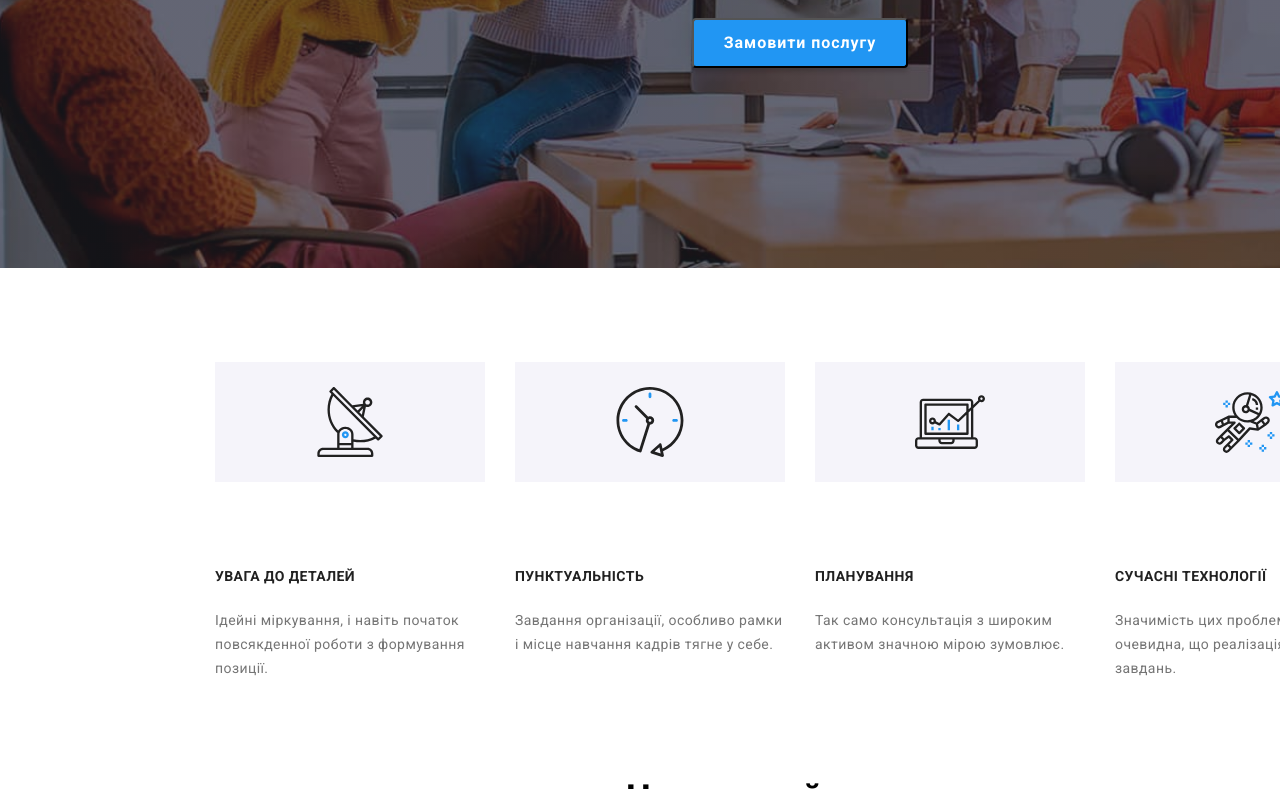
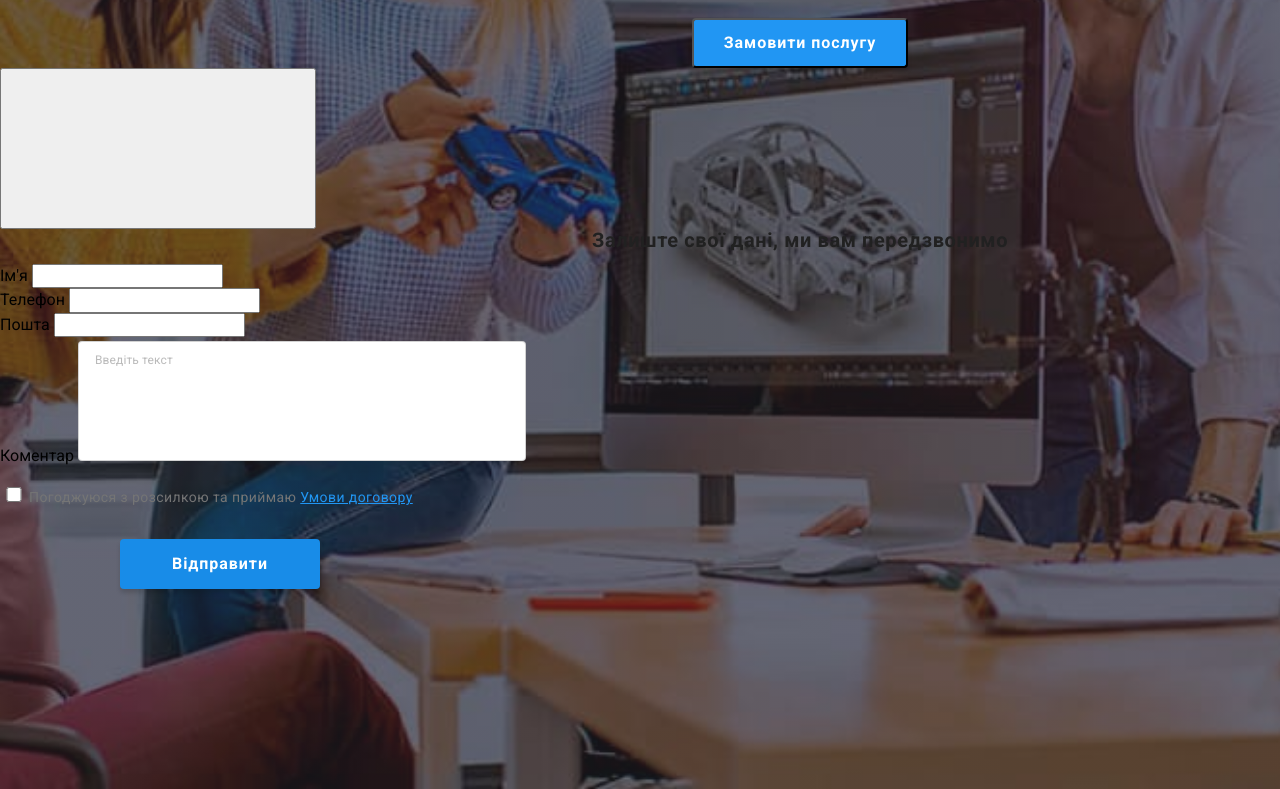
Before and after one commit to MishaSkelet/maket4, a plain HTML site: page index.html in a window 1280 px wide. Shown: the part 405-1194 px from the top of the page. Drawn offline with nearby package versions, Linux system fonts and the light colour scheme.

Commit message:
зфырф

```diff
--- a/css/style.css
+++ b/css/style.css
@@ -186,6 +186,81 @@ margin-bottom: 30px;
         letter-spacing: 0.06em;
         color: #FFFFFF;
     }
+    .modal-textarea{
+        width: 448px;
+        height: 120px;
+        border-radius: 4px;
+        border: 1px solid rgba(33, 33, 33, 0.20);
+        resize: none;
+        padding: 12px 16px;
+        margin-top: 4px
+    }
+
+    .modal-text{
+        margin: 20px 6px 30px 6px;
+        color: #757575;
+        font-size: 14px;
+        font-weight: 400;
+        line-height: 24px;
+        letter-spacing: 0.42px;
+    }
+
+    .modal-checkbox{
+        margin-right: 7px;
+        width: 16px;
+        height: 15px;
+    }
+
+    .modal-textarea::placeholder{
+        color: rgba(117, 117, 117, 0.50);
+        font-size: 12px;
+        font-weight: 400;
+        letter-spacing: 0.12px;
+    }
+
+    .modal-title{
+        color: #212121;
+        text-align: center;
+        font-size: 20px;
+        font-weight: 700;
+        letter-spacing: 0.6px;
+        margin-bottom: 12px;
+    }
+
+    .modal-bth-submit{
+        width: 200px;
+        height: 50px;
+        border-radius: 4px;
+        border: 0;
+        background: #188CE8;
+        box-shadow: 0px 4px 4px 0px rgba(0, 0, 0, 0.15);
+        color: #FFF;
+        text-align: center;
+        font-size: 16px;
+        font-weight: 700;
+        line-height: 30px;
+        letter-spacing: 0.96px;
+        margin: 0 120px 0;
+    }
+
+    .modal-svg{
+        width: 18px;
+        height: 18px;
+        position: absolute;
+        top: 28px;
+        left: 12px;
+    }
+
+    .modal-link{
+        color: #2196F3;
+        font-size: 14px;
+        font-style: normal;
+        font-weight: 400;
+        line-height: 24px;
+        letter-spacing: 0.42px;
+        text-decoration-line: underline;
+    }
+
     .features {
         width: 1200px;
         margin: 0 auto;
--- a/index.html
+++ b/index.html
@@ -45,7 +45,50 @@
     <!--blok hero-->
     <section class="hero">
         <h1 class="hero-title">Ефективні рішення для <br> вашого бізнесу</h1>
-        <button class="hero-btn" type="button">Замовити послугу</button>
+        <button class="hero-btn" type="button" data-modal-open>Замовити послугу</button>
+        <div class="backdrop is-hidden" data-modal>
+          <form class="modal">
+            <button class="modal-bth-close" data-modal-close>
+              <svg class="close-svg">
+                <use href="./icons/symbol-defs.svg#icon-cross"></use>
+              </svg>
+            </button>
+            <h2 class="modal-title">Залиште свої дані, ми вам передзвонимо</h2>
+            <ul class="modal-list">
+              <li class="modal-list-item">
+                <label class="modal-label"> Ім'я
+                  <input type="text" class="modal-input" required>
+                  <svg class="modal-svg">
+                    <use href="./icons/symbol-defs.svg#icon-person-black"></use>
+                  </svg>
+                </label>
+              </li>
+              <li class="modal-list-item">
+                <label class="modal-label"> Телефон
+                  <input type="tel" class="modal-input" required>
+                  <svg class="modal-svg">
+                    <use href="./icons/symbol-defs.svg#icon-phone-black"></use>
+                  </svg>
+                </label>
+              </li>
+              <li class="modal-list-item">
+                <label class="modal-label"> Пошта
+                  <input type="email" class="modal-input" required>
+                  <svg class="modal-svg">
+                    <use href="./icons/symbol-defs.svg#icon-email-black"></use>
+                  </svg>
+                </label>
+              </li>
+              <li class="modal-list-item">
+                <label class="modal-label">Коментар
+                  <textarea class="modal-textarea" cols="30" rows="10" placeholder="Введіть текст"></textarea>
+                </label>
+              </li>
+            </ul>
+            <p class="modal-text"><input class="modal-checkbox" type="checkbox">Погоджуюся з розсилкою та приймаю <a href="#" class="modal-link"> Умови договору</a></p>
+            <button type="submit" class="modal-bth-submit">Відправити</button>
+          </form>
+        </div>
     </section>
     <!--secyion perevagi-->
 
```
Also changed, not shown: pages/modal.js (added, +29 -0 lines).
